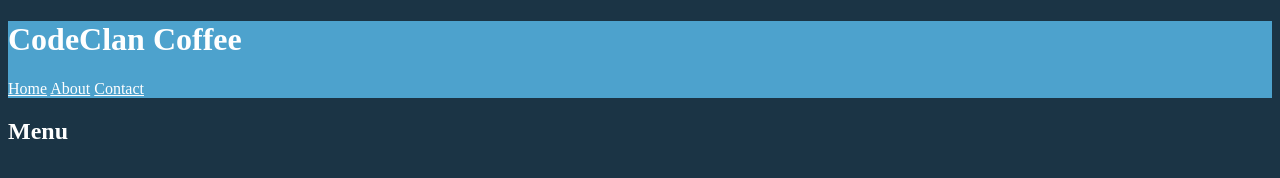
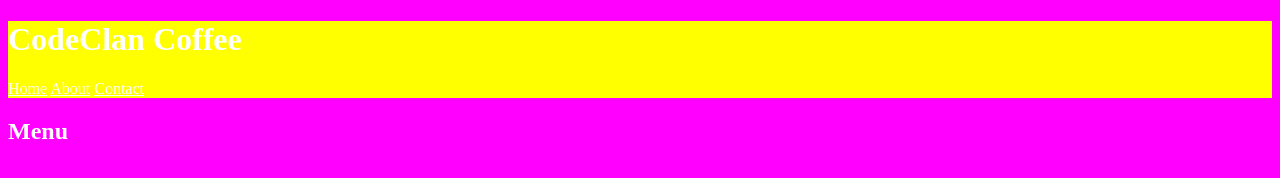
Before and after one commit to MoragMcAck/codeclan-coffee, a plain HTML site: page index.html in a window 1280 px wide. Drawn offline with Linux system fonts and the light colour scheme; no server answers.

Commit message:
Update style.css

```diff
--- a/style.css
+++ b/style.css
@@ -1,10 +1,10 @@
 body {
-  background-color: #1B3445;
+  background-color: #ff00ff;
   color: #FFFFFF;
 }
 a {
   color: #FFFFFF;
 }
 header {
-  background-color: #4DA2CD;
+  background-color: #ffff00;
 }
```
